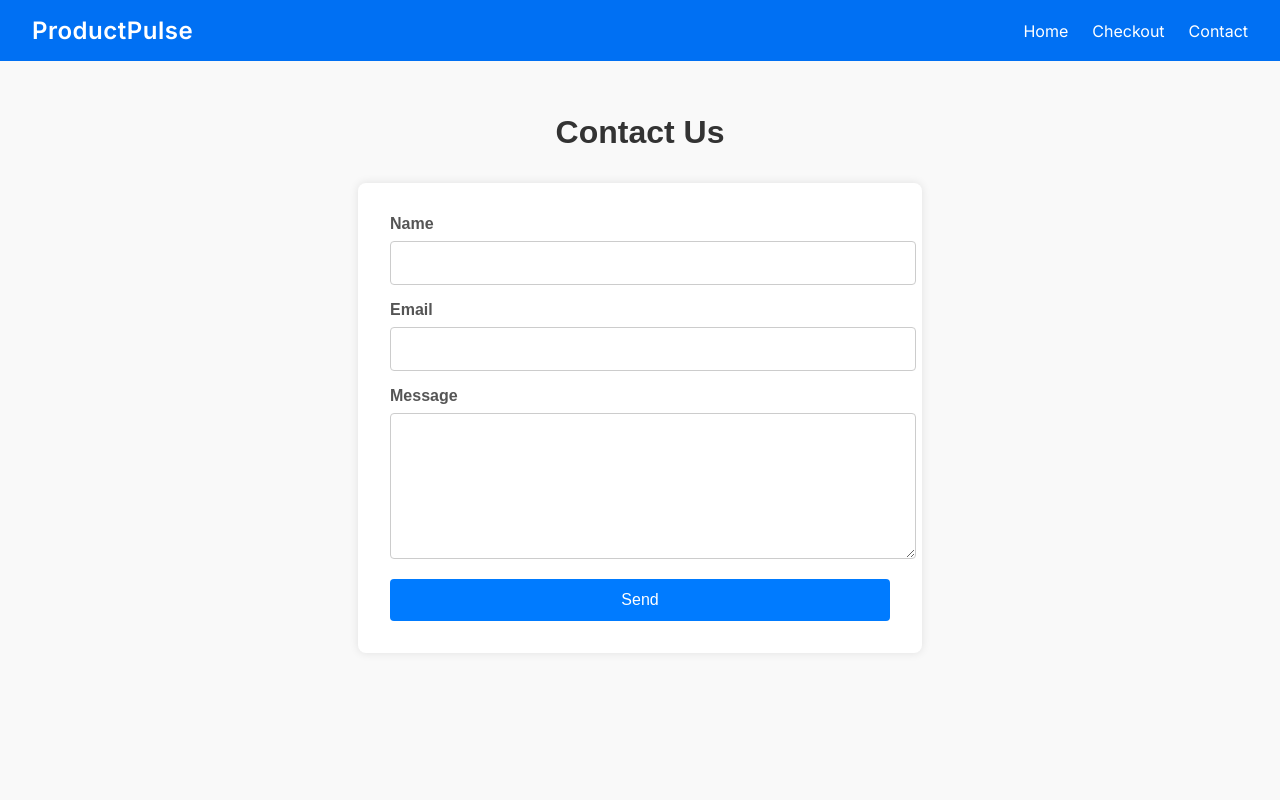
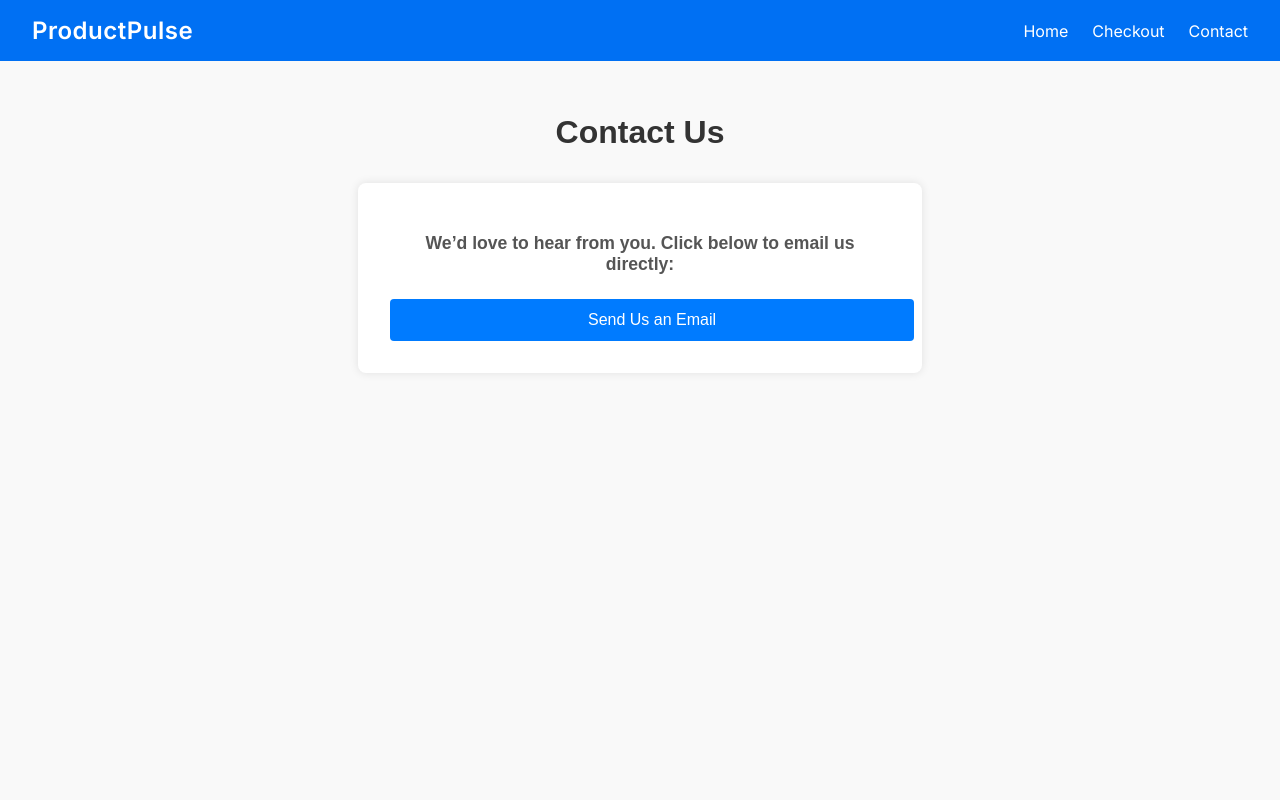
Before and after one commit to Paulo-Carrera/product-template, a React (Vite) app: page /contact in a window 1280 px wide. Shown: the top 800 px of the page. Built offline with nearby package versions, Linux system fonts and the light colour scheme.

Commit message:
simplify contact page

```diff
--- a/src/pages/Contact.jsx
+++ b/src/pages/Contact.jsx
@@ -1,71 +1,22 @@
-import React, { useState } from 'react';
+import React from 'react';
 
 const Contact = () => {
-  const [formData, setFormData] = useState({ name: '', email: '', message: '' });
-  const [status, setStatus] = useState(null);
-
-  const handleChange = (e) => {
-    setFormData({ ...formData, [e.target.name]: e.target.value });
-  };
-
-  const handleSubmit = async (e) => {
-    e.preventDefault();
-    setStatus('sending');
-
-    try {
-      const res = await fetch(`${import.meta.env.VITE_API_BASE_URL}/contact`, {
-        method: 'POST',
-        headers: { 'Content-Type': 'application/json' },
-        body: JSON.stringify(formData),
-      });
-
-      const data = await res.json();
-      setStatus(data.success ? 'sent' : 'error');
-    } catch (err) {
-      console.error('Contact form error:', err);
-      setStatus('error');
-    }
-  };
-
   return (
     <div style={styles.container}>
       <h1 style={styles.title}>Contact Us</h1>
 
-      <form onSubmit={handleSubmit} style={styles.form}>
-        <label style={styles.label}>Name</label>
-        <input
-          name="name"
-          value={formData.name}
-          onChange={handleChange}
-          required
-          style={styles.input}
-        />
+      <div style={styles.form}>
+        <p style={styles.label}>
+          We’d love to hear from you. Click below to email us directly:
+        </p>
 
-        <label style={styles.label}>Email</label>
-        <input
-          name="email"
-          type="email"
-          value={formData.email}
-          onChange={handleChange}
-          required
-          style={styles.input}
-        />
-
-        <label style={styles.label}>Message</label>
-        <textarea
-          name="message"
-          value={formData.message}
-          onChange={handleChange}
-          required
-          style={styles.textarea}
-        />
-
-        <button type="submit" style={styles.button}>Send</button>
-
-        {status === 'sending' && <p style={styles.status}>Sending...</p>}
-        {status === 'sent' && <p style={{ ...styles.status, color: 'green' }}>✅ Message sent!</p>}
-        {status === 'error' && <p style={{ ...styles.status, color: 'red' }}>❌ Something went wrong.</p>}
-      </form>
+        <a
+          href="mailto:customer.service3252@gmail.com?subject=Contact%20from%20Product%20Pulse"
+          style={styles.button}
+        >
+          Send Us an Email
+        </a>
+      </div>
     </div>
   );
 };
@@ -93,29 +44,14 @@ const styles = {
   },
   label: {
     display: 'block',
-    marginBottom: '0.5rem',
+    marginBottom: '1.5rem',
     fontWeight: 'bold',
     color: '#555',
-  },
-  input: {
-    width: '100%',
-    padding: '0.75rem',
-    marginBottom: '1rem',
-    borderRadius: '4px',
-    border: '1px solid #ccc',
-    fontSize: '1rem',
-  },
-  textarea: {
-    width: '100%',
-    padding: '0.75rem',
-    height: '120px',
-    marginBottom: '1rem',
-    borderRadius: '4px',
-    border: '1px solid #ccc',
-    fontSize: '1rem',
-    resize: 'vertical',
+    fontSize: '1.1rem',
+    textAlign: 'center',
   },
   button: {
+    display: 'block',
     width: '100%',
     padding: '0.75rem',
     backgroundColor: '#007bff',
@@ -124,11 +60,8 @@ const styles = {
     border: 'none',
     borderRadius: '4px',
     cursor: 'pointer',
-  },
-  status: {
-    marginTop: '1rem',
     textAlign: 'center',
-    fontWeight: 'bold',
+    textDecoration: 'none',
   },
 };
 
```
Also changed, not shown: 2 other files (tests, documents, lock files or other folders).
